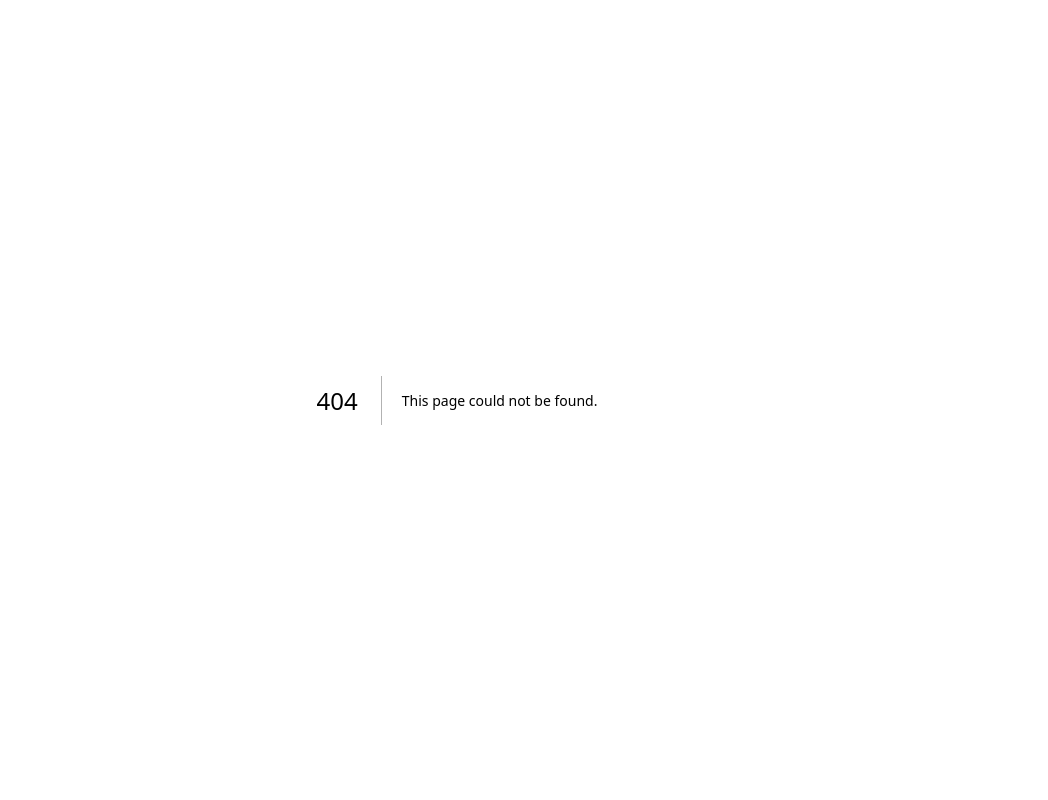
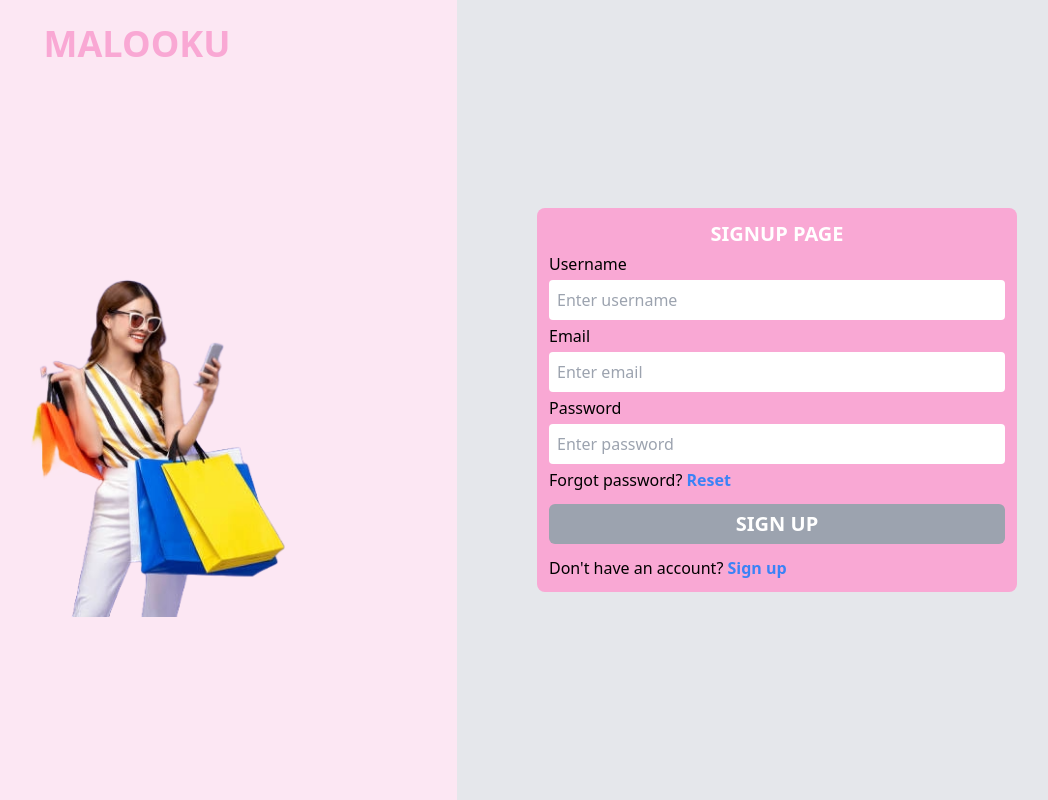
Before and after one commit to JordanMusera/malooku_shopping_website, a Next.js app in the folder my-app/: page /signup in a window 1280 px wide. Before the commit this address had no page. Shown: the whole page, without its empty margins (183-1231 px from the left). Built offline with nearby package versions, Linux system fonts and the light colour scheme.

Commit message:
commit - 6:35pm-10/7/2024

```diff
--- /dev/null
+++ b/my-app/src/app/api/authenticate/signup/route.ts
@@ -0,0 +1,2 @@
+import dbConnect from "@/app/config/database";
+import
--- a/my-app/src/app/components/LoginContainer.tsx
+++ b/my-app/src/app/components/LoginContainer.tsx
@@ -1,17 +1,38 @@
-import React from 'react'
+'use client'
+import React, { useState } from 'react'
 
 const LoginContainer = () => {
+const[email,setEmail] = useState('');
+const[password,setPassword] = useState('');
+
+const loginFunction=async()=>{
+const res = await fetch('/api/login',{
+    method:'POST',
+    headers:{
+        'Content-Type':'application/json'
+    },
+    body:JSON.stringify({
+        userEmail:email,
+        userPassword:password
+    })
+
+})
+}
+
   return (
-    <div className='w-3/4 p-3 rounded-lg bg-pink-300 h-max flex flex-col text-black gap-1'>
+    <form className='w-3/4 p-3 rounded-lg bg-pink-300 h-max flex flex-col text-black gap-1'>
         <label className='flex justify-center w-full font-bold text-xl text-white'>LOGIN PAGE</label>
         <label>Email</label>
-      <input type='email' placeholder='Enter email' className='rounded h-10 px-2'/>
+      <input type='email' placeholder='Enter email' className='rounded h-10 px-2'
+      onChange={e=>setEmail(e.target.value)}/>
       <label>Password</label>
-      <input type='password' placeholder='Enter email' className='rounded h-10 px-2'/>
+      <input type='password' placeholder='Enter password' className='rounded h-10 px-2'
+      onChange={e=>setPassword(e.target.value)}/>
       <p><span className='text-black font-md'>Forgot password? </span><span className='text-blue-500 font-semibold text-md'>Reset</span></p>
-      <button className='bg-gray-500 w-full h-10 text-xl text-white font-bold flex justify-center items-center rounded-md my-2'>LOGIN</button>
+      <button className='bg-gray-400 w-full h-10 text-xl text-white font-bold flex justify-center items-center rounded-md my-2'
+      onClick={()=>loginFunction()}>LOGIN</button>
       <p><span className='text-black font-md'>Don't have an account? </span><span className='text-blue-500 font-semibold text-md'>Sign up</span></p>
-    </div>
+    </form>
   )
 }
 
--- /dev/null
+++ b/my-app/src/app/components/SignupContainer.tsx
@@ -0,0 +1,44 @@
+'use client'
+import React, { useState } from 'react'
+
+const SignupContainer = () => {
+    const[username,setUsername] = useState('');
+    const[email,setEmail] = useState('');
+    const[password,setPassword] = useState('');
+
+    const loginFunction=async()=>{
+    const res = await fetch('/api/authenticate/signup',{
+        method:'POST',
+        headers:{
+            'Content-Type':'application/json'
+        },
+        body:JSON.stringify({
+            username:username,
+            userEmail:email,
+            userPassword:password
+        })
+
+    })
+    }
+
+  return (
+    <form className='w-3/4 p-3 rounded-lg bg-pink-300 h-max flex flex-col text-black gap-1'>
+    <label className='flex justify-center w-full font-bold text-xl text-white'>SIGNUP PAGE</label>
+    <label>Username</label>
+  <input type='email' placeholder='Enter username' className='rounded h-10 px-2'
+  onChange={e=>setUsername(e.target.value)}/>
+    <label>Email</label>
+  <input type='email' placeholder='Enter email' className='rounded h-10 px-2'
+  onChange={e=>setEmail(e.target.value)}/>
+  <label>Password</label>
+  <input type='password' placeholder='Enter password' className='rounded h-10 px-2'
+  onChange={e=>setPassword(e.target.value)}/>
+  <p><span className='text-black font-md'>Forgot password? </span><span className='text-blue-500 font-semibold text-md'>Reset</span></p>
+  <button className='bg-gray-400 w-full h-10 text-xl text-white font-bold flex justify-center items-center rounded-md my-2'
+  onClick={()=>loginFunction()}>SIGN UP</button>
+  <p><span className='text-black font-md'>Don't have an account? </span><span className='text-blue-500 font-semibold text-md'>Sign up</span></p>
+</form>
+)
+}
+
+export default SignupContainer
--- /dev/null
+++ b/my-app/src/app/models/user.ts
@@ -0,0 +1,23 @@
+import mongoose, { Schema } from "mongoose";
+
+const userSchema = new Schema({
+    address:{
+        city:String,
+        street:String,
+        number:Number,
+        zipcode:String
+    },
+    id:String,
+    email:String,
+    username:String,
+    password:String,
+    name:{
+        firstname:String,
+        lastname:String
+    },
+    phone:String
+})
+
+const User = mongoose.models.User || mongoose.model('User',userSchema);
+
+export default User;
--- /dev/null
+++ b/my-app/src/app/signup/page.tsx
@@ -0,0 +1,19 @@
+import React from 'react'
+import SignupContainer from '../components/SignupContainer'
+
+const page = () => {
+  return (
+    <div className='grid grid-cols-2 w-screen h-screen'>
+    <div className='col-span-1 bg-pink-100 h-full flex flex-col justify-center items-center p-6'>
+      <label className='font-extrabold text-4xl text-pink-300'>MALOOKU</label>
+      <img src="/shopping_girl.png" alt="" sizes='full' className='h-full object-contain' />
+    </div>
+    <div className='col-span-1 flex justify-center items-center bg-gray-200'>
+      <SignupContainer/>
+    </div>
+
+  </div>
+  )
+}
+
+export default page
```
Also changed, not shown: my-app/src/app/api/authenticate/login/route.ts (added).
